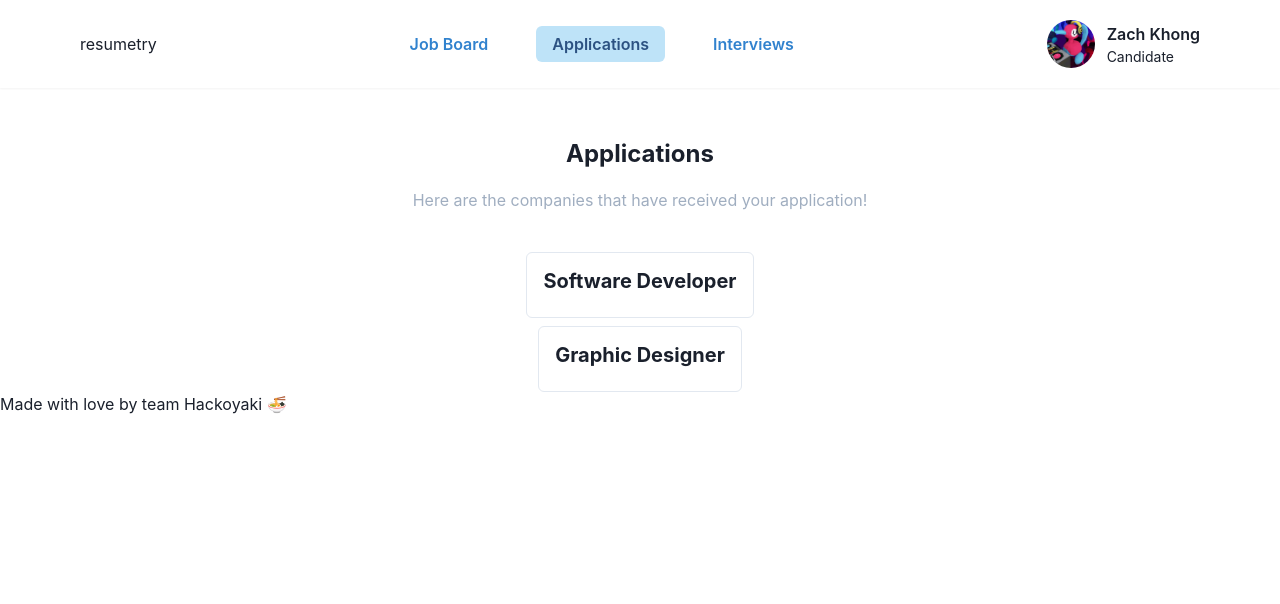
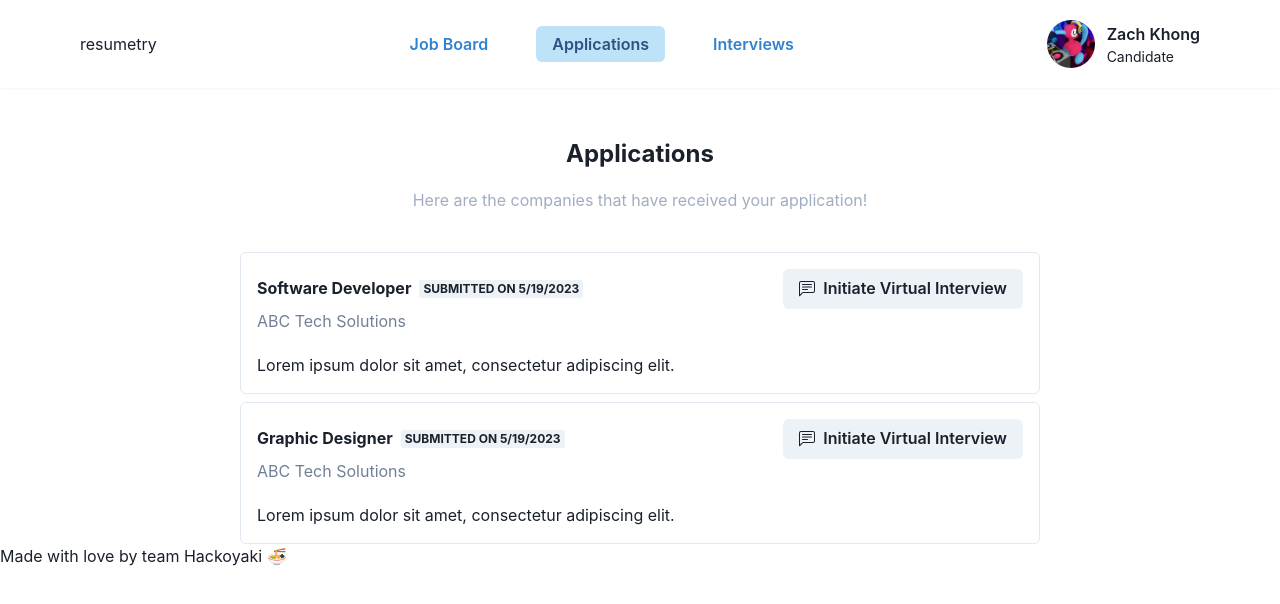
Before and after one commit to multipletwigs/resumetry, a Next.js app in the folder frontend/: page /applications in a window 1280 px wide. Shown: the top 604 px of the page. Built offline with nearby package versions, Linux system fonts and the light colour scheme.

Commit message:
added in chat code

```diff
--- a/frontend/app/applications/[application-id]/page.tsx
+++ b/frontend/app/applications/[application-id]/page.tsx
@@ -1,10 +1,11 @@
 'use client'
+import { useParams } from 'next/navigation'
 import React from 'react'
 
 const page = () => {
+  const params = useParams();
   return (
-    <div>page</div>
+    <div>{params['application-id']}</div>
   )
 }
-
 export default page;
--- a/frontend/app/applications/page.tsx
+++ b/frontend/app/applications/page.tsx
@@ -16,7 +16,7 @@ const page = () => {
   })
 
   return (
-    <VStack>
+    <VStack w="full">
       <Box>
       <Text fontSize="2xl" fontWeight="bold" textAlign="center" mb={4}>
         Applications
--- a/frontend/components/ApplicationItem.tsx
+++ b/frontend/components/ApplicationItem.tsx
@@ -1,17 +1,20 @@
-import { Box, Heading, Text } from "@chakra-ui/react";
-import React from "react";
+import {
+  Badge,
+  Box,
+  Button,
+  HStack,
+  Heading,
+  Text,
+} from "@chakra-ui/react";
+import { BsChatLeftText } from "react-icons/bs";
+import React, { useEffect } from "react";
+import { FormInformation } from "./FormSubmission";
+import { COMPANIES, CompanyInfo } from "@/data/JobDescriptions";
+import { useRouter } from "next/navigation";
 
 export interface ApplicationData {
   formInformation: FormInformation;
   jobOpening: CompanyJobOpening;
-}
-
-export interface FormInformation {
-  name: string;
-  resume: File | null;
-  phoneNumber: string;
-  email: string;
-  coverLetter: string;
 }
 
 export interface CompanyJobOpening {
@@ -25,16 +28,56 @@ export interface CompanyJobOpening {
   jobSalary: number;
 }
 
-const JobApplicationCard: React.FC<ApplicationData> = ({ formInformation, jobOpening }) => {
+const JobApplicationCard: React.FC<ApplicationData> = ({
+  formInformation,
+  jobOpening,
+}) => {
+  const [company, setCompany] = React.useState<CompanyInfo | undefined>(
+    undefined
+  );
+  const router = useRouter();
+
+  useEffect(() => {
+    if (company === undefined) {
+      // Grab company information from jobOpening.id
+      const company = COMPANIES.find((company) =>
+        company.jobOpenings.some((job) => job.jobId === jobOpening.jobId)
+      );
+      setCompany(company);
+    }
+  });
+
   return (
     <Box
       border="1px solid #e2e8f0"
+      maxW={"800px"}
+      w="full"
       borderRadius="md"
       p={4}
     >
-      <Heading as="h2" size="md" mb={2}>
-        {jobOpening.jobTitle}
-      </Heading>
+      <HStack justifyContent={"space-between"}>
+        <HStack>
+          <Heading as="h2" size="sm">
+            {jobOpening.jobTitle}
+          </Heading>
+          {formInformation.submittedOn && (
+            <Badge variant={"subtle"}>
+              Submitted on {formInformation.submittedOn.toLocaleDateString()}
+            </Badge>
+          )}
+        </HStack>
+        <Button
+          aria-label={"Chat button to initiate virtual interview"}
+          leftIcon={<BsChatLeftText />}
+          onClick={() => {
+            router.push(`/applications/${jobOpening.jobId}`);
+          }}
+        >
+          Initiate Virtual Interview
+        </Button>
+      </HStack>
+      {company && <Text color={"gray.500"}>{company.name}</Text>}
+      <Text mt="5">{jobOpening.jobDescription}</Text>
     </Box>
   );
 };
--- a/frontend/data/ApplicationData.ts
+++ b/frontend/data/ApplicationData.ts
@@ -2,18 +2,21 @@ import { FormInformation } from "@/components/FormSubmission";
 import { CompanyJobOpening } from "./JobDescriptions";
 
 export interface ApplicationData {
+  applicationId: number;
   formInformation: FormInformation;
   jobOpening: CompanyJobOpening;
 }
 
 export const APPLICATION_DATA: ApplicationData[] = [
   {
+    applicationId: 1,
     formInformation: {
       name: "John Doe",
       resume: null,
       phoneNumber: "1234567890",
       email: "johndoe@example.com",
       coverLetter: "Lorem ipsum dolor sit amet, consectetur adipiscing elit.",
+      submittedOn: new Date(),
     },
     jobOpening: {
       jobId: 1,
@@ -27,12 +30,14 @@ export const APPLICATION_DATA: ApplicationData[] = [
     },
   },
   {
+    applicationId: 2,
     formInformation: {
       name: "Jane Smith",
       resume: null,
       phoneNumber: "9876543210",
       email: "janesmith@example.com",
       coverLetter: "Lorem ipsum dolor sit amet, consectetur adipiscing elit.",
+      submittedOn: new Date(),
     },
     jobOpening: {
       jobId: 2,
```
Also changed, not shown: frontend/components/FormSubmission.tsx (+5 -4 lines), frontend/components/Header.tsx (+6 -3 lines), frontend/components/Messages.tsx (added, +28 -0 lines), frontend/data/UserData.ts (+24 -10 lines).
